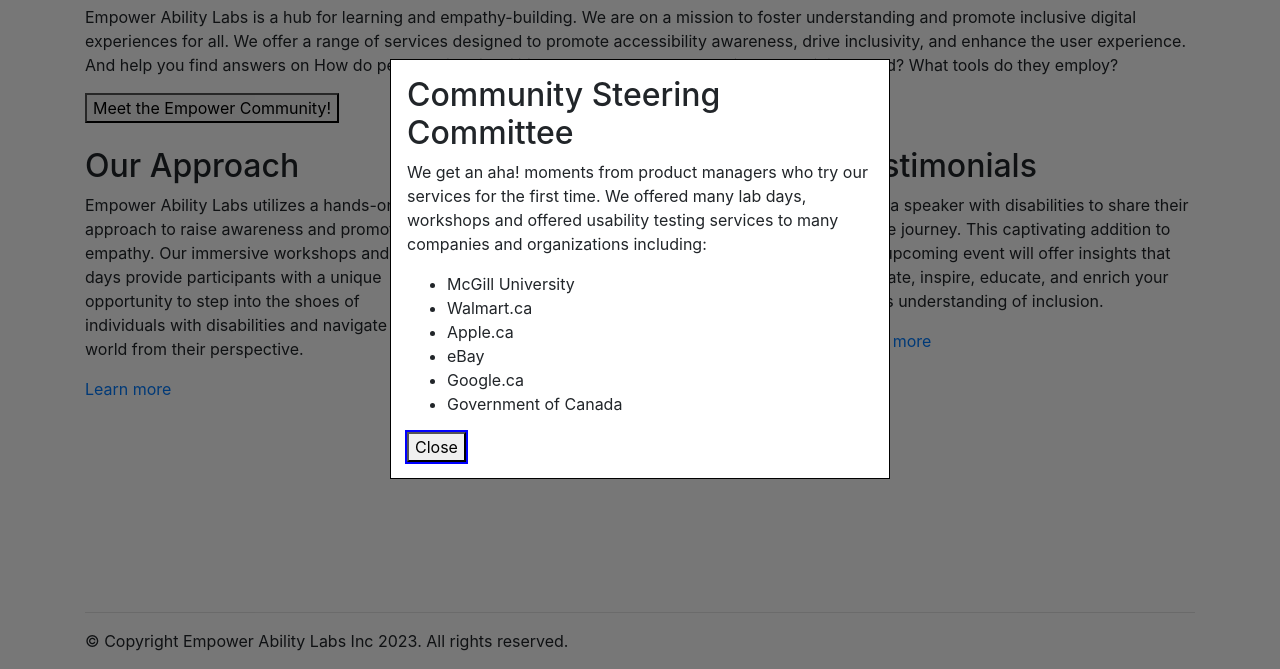
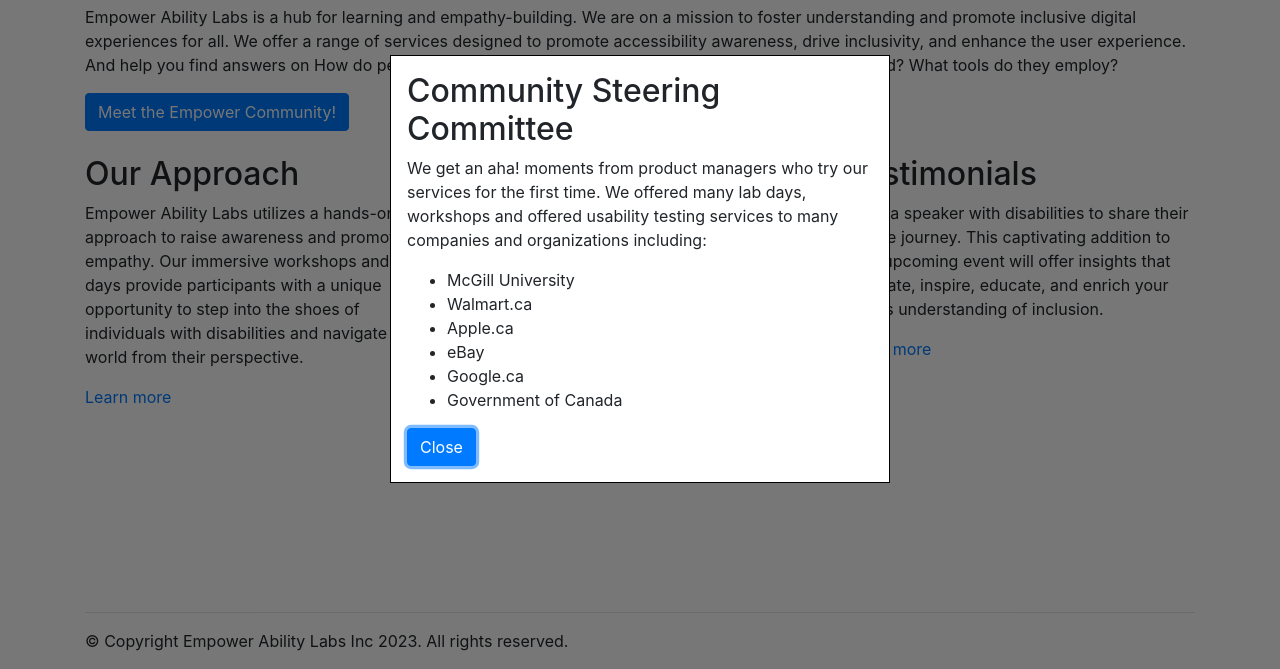
Before and after one commit to AliceYangAC/CST8914_Group3_Final_Project_SPA, a plain HTML site: page index.html in a window 1280 px wide. Both pictures are taken after a click on the button "Meet the Empower Community!". Shown: the part 131-800 px from the top of the page. Drawn offline with nearby package versions, Linux system fonts and the light colour scheme.

Commit message:
added bootstrap theme to buttons

```diff
--- a/index.html
+++ b/index.html
@@ -1,4 +1,4 @@
-<!DOCTYPE html>
+<!doctype html>
 <html lang="en">
   <head>
     <meta http-equiv="Content-Type" content="text/html; charset=UTF-8" />
@@ -74,7 +74,10 @@
           do they employ?
         </p>
         <!-- Start: 2. Lightbox/modal button -->
-        <button onclick="openDialog('dialog_committee', this)">
+        <button
+          class="btn btn-primary"
+          onclick="openDialog('dialog_committee', this)"
+        >
           Meet the Empower Community!
         </button>
         <div id="dialog_layer" class="dialogs">
@@ -102,7 +105,12 @@
               <li>Google.ca</li>
               <li>Government of Canada</li>
             </ul>
-            <button onclick="closeDialog('dialog_committee')">Close</button>
+            <button
+              class="btn btn-primary"
+              onclick="closeDialog('dialog_committee')"
+            >
+              Close
+            </button>
           </div>
         </div>
         <!-- End: 2. Lightbox/modal button -->
```
